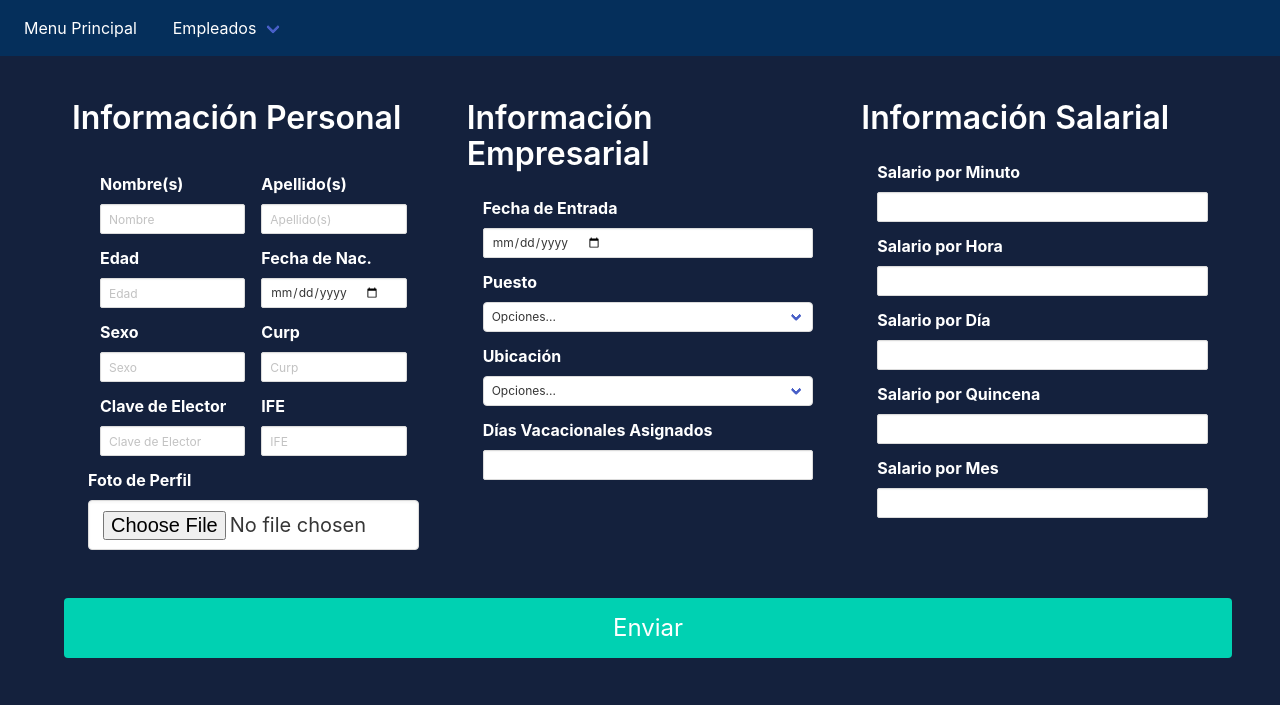
After one commit to AD0104/WorkerManagement, a Flask app: page /employees/add in a window 1280 px wide. The commit adds this page. Shown: the top 705 px of the page. Run offline with Flask 2, Linux system fonts and the light colour scheme; the visitor is signed in with stand-in values (Sample User, id 1); data that the repository does not hold is empty; some libraries are stand-ins or nearby versions.

Commit message:
Renamed files old 'index.html' is now 'login.html' old 'main.html' is now 'index.html', grouped employee actions (view, add, delete). Added new module for image resizing when doing a signup for new employee. Added JS controller for doing post on Singup Employee

```diff
--- a/app/config.py
+++ b/app/config.py
@@ -1,5 +1,6 @@
 from datetime import timedelta
 class Config:
+    UPLOAD_FOLDER="./profile_pic_uploads"
     PERMANENT_SESSION_LIFETIME=timedelta(minutes=5)
     SECRET_KEY="664qHCBhBhG1bKK6"
     SALT = "46c^"
--- /dev/null
+++ b/app/image_services.py
@@ -0,0 +1,6 @@
+from PIL import Image
+
+def do_resize_image(image_url, width=256, height=256, format="PNG"):
+    image = Image.open(image_url)
+    image_resized = image.resize((width,height))
+    image_resized.save(image_url, format)
--- a/app/static/css/employee.css
+++ b/app/static/css/employee.css
@@ -1,3 +1,7 @@
+.section>.tile {
+    margin-top: 1rem;
+}
+
 .image {
     padding: 1em;
 }
--- a/app/static/css/general-styles.css
+++ b/app/static/css/general-styles.css
@@ -44,11 +44,11 @@ p {
 /* Navbar modifications */
 .navbar,
 .navbar-menu {
-    background-color: var(--background);
+    background-color: var(--background-alternate);
 }
 
 .navbar-dropdown {
-    background-color: var(--background);
+    background-color: var(--background-alternate);
     border-top: 2px solid var(--background-yellow);
 }
 
--- /dev/null
+++ b/app/static/js/do_employee_signup.js
@@ -0,0 +1,51 @@
+document
+    .getElementById("submit-btn")
+    .addEventListener("click", async (event) => {
+        event.preventDefault();
+
+        let base_form = document.getElementById("register-form");
+        let form_data = new FormData(base_form);
+        // let json_data = {};
+        // form_data.forEach((value, key) => {
+        //     json_data[key] = value;
+        // })
+        // json_data = JSON.stringify(json_data);
+        let hdrs = new Headers();
+        let opts = {
+            method: "POST",
+			headers: hdrs,
+			mode: "cors",
+			cache: "default",
+			body: form_data,
+        };
+        let url = "/employees/add"
+
+        let response = await do_fetch(url, opts);
+        Swal.fire({
+            title: "Procesando datos",
+            timer: 2000,
+            didOpen: () => {
+                Swal.showLoading();
+            }
+        }).then(() => {
+            if(response.status != "200"){
+                Swal.fire({
+                    icon: "error",
+                    title: "Algo salió mal",
+                    text: response.message,
+                    showCloseButton: true,
+                });
+            } else {
+                Swal.fire({
+                    icon: "success",
+                    title: "Terminado",
+                    text: "Todos los datos fueron correctamente ingresados",
+                    confirmButtonText: "Continuar",
+                    timer: 5000
+                });
+            }
+        })
+    });
+async function do_fetch(url, opts){
+    return (await fetch(url, opts)).json();
+}
--- /dev/null
+++ b/app/templates/employees/add_data.html
@@ -0,0 +1,215 @@
+{% extends 'base.html' %}
+{% block head_tags %}
+<link rel="stylesheet" href="{{ url_for('static',filename='./css/employee.css') }}">
+{% endblock %}
+{% block body %}
+{{ super() }}
+<section class="section">
+    <form class="tile is-ancestor is-vertical" id="register-form">
+        <section class="tile is-parent is-12">
+            <section class="tile is-parent is-4">
+                <article class="tile is-parent is-vertical">
+                    <article class="tile is-child is-12">
+                        <h1 class="title">Información Personal</h1>
+                    </article>
+                    <article class="tile is-parent">
+                        <article class="tile is-child is-6">
+                            <div class="content field">
+                                <label class="label">Nombre(s)</label>
+                                <div class="control">
+                                    <input
+                                        type="text"
+                                        name="name"
+                                        id="name"
+                                        class="input is-small"
+                                        placeholder="Nombre">
+                                </div>
+                            </div>
+                            <div class="content field">
+                                <label class="label">Edad</label>
+                                <div class="control">
+                                    <input
+                                        type="text"
+                                        name="age"
+                                        id="age"
+                                        class="input is-small"
+                                        placeholder="Edad">
+                                </div>
+                            </div>
+                            <div class="content field">
+                                <label class="label">Sexo</label>
+                                <div class="control">
+                                    <input
+                                        type="text"
+                                        name="sex"
+                                        id="sex"
+                                        class="input is-small"
+                                        placeholder="Sexo">
+                                </div>
+                            </div>
+                            <div class="content field">
+                                <label class="label">Clave de Elector</label>
+                                <div class="control">
+                                    <input
+                                        type="text"
+                                        name="elector_key"
+                                        id="elector_key"
+                                        class="input is-small"
+                                        placeholder="Clave de Elector">
+                                </div>
+                            </div>
+                        </article>
+
+                        <article class="tile is-child is-6">
+                            <div class="content field">
+                                <label class="label">Apellido(s)</label>
+                                <div class="control">
+                                    <input
+                                        type="text"
+                                        name="last_name"
+                                        id="last_name"
+                                        class="input is-small"
+                                        placeholder="Apellido(s)">
+                                </div>
+                            </div>
+                            <div class="content field">
+                                <label class="label">Fecha de Nac.</label>
+                                <div class="control">
+                                    <input
+                                        type="date"
+                                        name="birth_date"
+                                        id="birth_date"
+                                        class="input is-small">
+                                </div>
+                            </div>
+                            <div class="content field">
+                                <label class="label">Curp</label>
+                                <div class="control">
+                                    <input
+                                        type="text"
+                                        name="curp"
+                                        id="curp"
+                                        class="input is-small"
+                                        placeholder="Curp">
+                                </div>
+                            </div>
+                            <div class="content field">
+                                <label class="label">IFE</label>
+                                <div class="control">
+                                    <input
+                                        type="text"
+                                        name="ife"
+                                        id="ife"
+                                        class="input is-small"
+                                        placeholder="IFE">
+                                </div>
+                            </div>
+                        </article>
+                    </article>
+                    <article class="tile is-child is-12">
+                        <div class="content field">
+                            <label class="label">Foto de Perfil</label>
+                            <div class="control">
+                                <input type="file" name="profile_pic" id="profile_pic" class="input is-medium">
+                            </div>
+                        </div>
+                    </article>
+                </article>
+            </section>
+            <section class="tile is-parent is-4">
+                <article class="tile is-parent is-vertical">
+                    <article class="tile is-child is-12">
+                        <h1 class="title">Información Empresarial</h1>
+                    </article>
+                    <article class="tile is-child">
+                        <div class="content field">
+                            <label class="label">Fecha de Entrada</label>
+                            <div class="control">
+                                <input
+                                    type="date"
+                                    name="entry_date"
+                                    id="entry_date"
+                                    class="input is-small">
+                            </div>
+                        </div>
+                        <div class="content field">
+                            <div class="control is-expanded">
+                                <label class="label">Puesto</label>
+                                <div class="select is-fullwidth is-small">
+                                    <select name="position" id="position">
+                                        <option value="" disabled selected>Opciones...</option>
+                                        <option value="Cajero">Cajero</option>
+                                        <option value="Auxiliar de Mantenimiento">Auxiliar de Mantenimiento</option>
+                                        <option value="Velador">Velador</option>
+                                        <option value="Administrador">Administrador</option>
+                                    </select>
+                                </div>
+                            </div>
+                        </div>
+                        <div class="content field">
+                            <div class="control is-expanded">
+                                <label class="label">Ubicación</label>
+                                <div class="select is-fullwidth is-small">
+                                    <select name="branch" id="branch">
+                                        <option value="" disabled selected>Opciones...</option>
+                                        <option value="Cinepolis, Cuautla">Cinepolis, Cuautla</option>
+                                        <option value="Centro, Cuautla">Centro, Cuautla</option>
+                                        <option value="La Aurora, Oaxtepec">La Aurora, Oaxtepec</option>
+                                    </select>
+                                </div>
+                            </div>
+                        </div>
+                        <div class="content field">
+                            <label class="label">Días Vacacionales Asignados</label>
+                            <input type="text" name="vacation_assigned_days" id="vacation_assigned_days" class="input is-small">
+                        </div>
+                    </article>
+                </article>
+            </section>
+            <section class="tile is-parent is-4">
+                <article class="tile is-parent is-vertical">
+                    <article class="tile is-child is-12">
+                        <h1 class="title">Información Salarial</h1>
+                    </article>
+                    <article class="tile is-child is-12">
+                        <div class="content field">
+                            <label class="label">Salario por Minuto</label>
+                            <input type="text" name="minutely_salary" id="minutely_salary" class="input is-small">
+                        </div>
+                        <div class="content field">
+                            <label class="label">Salario por Hora</label>
+                            <input type="text" name="hourly_salary" id="hourly_salary" class="input is-small">
+                        </div>
+                        <div class="content field">
+                            <label class="label">Salario por Día</label>
+                            <input type="text" name="daily_salary" id="daily_salary" class="input is-small">
+                        </div>
+                        <div class="content field">
+                            <label class="label">Salario por Quincena</label>
+                            <input type="text" name="biweekly_salary" id="biweekly_salary" class="input is-small">
+                        </div>
+                        <div class="content field">
+                            <label class="label">Salario por Mes</label>
+                            <input type="text" name="monthly_salary" id="monthly_salary" class="input is-small">
+                        </div>
+                    </article>
+                </article>
+            </section>
+        </section>
+
+        <section class="tile is-parent is-12">
+            <article class="tile is-child">
+                <div class="content field">
+                    <button
+                        type="submit"
+                        class="button is-primary is-large is-fullwidth"
+                        id="submit-btn">Enviar</button>
+                </div>
+            </article>
+        </section>
+    </form>
+</section>
+{% endblock %}
+{%block scripts %}
+<script src="{{ url_for('static', filename='js/do_employee_signup.js') }}"></script>
+{% endblock %}
--- a/app/templates/employee.html
+++ b/app/templates/employees/view_data.html
@@ -9,7 +9,7 @@
         <section class="tile is-parent is-3">
             <article class="tile is-child" id="profile_pic">
                 <figure class="image">
-                    <img src="{{ url_for('static', filename='./images/user_white.png') }}" alt="" class="">
+                    <img src="{{ url_for('static', filename=worker_info['profile_pic']) }}" alt="" class="">
                 </figure>
             </article>
         </section>
--- a/app/templates/navbar.html
+++ b/app/templates/navbar.html
@@ -20,7 +20,7 @@
 				<a class="navbar-link"> Empleados </a>
 
 				<div class="navbar-dropdown">
-					<a class="navbar-item"> Agregar </a>
+					<a href="/employees/add" class="navbar-item"> Agregar </a>
 					<hr class="navbar-divider">
 					<a class="navbar-item"> Eliminar </a>
 				</div>
--- a/main.py
+++ b/main.py
@@ -1,14 +1,38 @@
 from app import create_app
-from flask import render_template
+from flask import render_template, request, jsonify, make_response
 from flask_login import login_required
+from werkzeug.utils import secure_filename
+from os import path
 
-from app.db_services import get_workers_resumed_data, get_single_worker_data
+from app.db_services import get_workers_resumed_data, get_single_worker_data, set_worker_data
+from app.image_services import do_resize_image
 
 app = create_app()
 
+ALLOWED_EXTENSIONS = {'png', 'jpg', 'jpeg'}
+
+def make_json_response(message: str, status_code: str):
+    return make_response(jsonify({
+            "result_message":message,
+            "status":status_code
+        }))
+
+def is_allowed_filename(filename)->bool:
+    return '.' in filename and \
+            filename.rsplit('.',1)[1].lower() in ALLOWED_EXTENSIONS
+
+def generate_insert_data(form_dict):
+    keys = ["name", "last_name", "age", "sex", "birth_date", "curp", "elector_key", "ife", "entry_date", "position",
+        "branch", "minutely_salary", "hourly_salary", "daily_salary", "biweekly_salary", "monthly_salary",
+        "vacation_assigned_days"]
+    data = []
+    for key in keys:
+        data.append(form_dict[key])
+    return [form_dict[key] for key in keys]
+
 @app.route("/")
 def index():
-    return render_template('index.html')
+    return render_template('login.html')
 
 @app.route("/menu")
 @login_required
@@ -16,7 +40,7 @@ def main_menu():
     context = {
         "worker_info": get_workers_resumed_data()
             }
-    return render_template('main.html', **context)
+    return render_template('index.html', **context)
 
 @app.route("/menu/employee/<int:id>")
 @login_required
@@ -24,4 +48,40 @@ def single_employee_info(id):
     context = {
         "worker_info": get_single_worker_data(id)
     }
-    return render_template("employee.html", **context)
+    return render_template("employees/view_data.html", **context)
+
+@app.route("/employees/add", methods=["GET","POST"])
+@login_required
+def employee_add():
+    if request.method == "POST":
+        #File not in received data
+        if 'profile_pic' not in request.files:
+            return make_json_response("Error, imagen de perfil vacía","400")
+
+        file = request.files['profile_pic']
+        #File not empty
+        if file.filename == '':
+            return make_json_response("Error, imagen de perfil vacía", "400")
+        file_url=""
+        #File not empty and file has allowed extension
+        if file and is_allowed_filename(file.filename):
+            filename = secure_filename(str(file.filename))
+            # file_url = path.join(app.config["UPLOAD_FOLDER"], filename)
+            file_url = path.join("./images/profile_pic_uploads", filename)
+            file_save_url = path.join("./app/static/images/profile_pic_uploads",filename)
+            file.save(file_save_url)
+            do_resize_image(file_save_url)
+        else:
+            return make_json_response("""Formato de imagen no valido.
+                            Los formatos validos son: PNG, JPG, JPEG""","400")
+
+        for value in request.form.values():
+            if value == "":
+                return make_json_response("Error, existen campos vacíos!", "400")
+        data = generate_insert_data(request.form)
+        data.append(file_url)
+        if not set_worker_data(data):
+            return make_json_response("""Error, algo salió mal al registrar.
+                                      Intentalo más tarde""","400")
+        return make_json_response("Done post", "200")
+    return render_template("employees/add_data.html")
```
Also changed, not shown: app/db_services.py (+33 -9 lines), app/templates/index.html (+49 -36 lines), app/templates/login.html (added, +43 -0 lines), app/templates/main.html (deleted, +0 -55 lines), app/static/images/profile_pic_uploads/selfie.jpg (added), app/static/images/profile_pic_uploads/user__resized.png (added), app/static/images/profile_pic_uploads/woman_profile_pic.jpeg (added).
